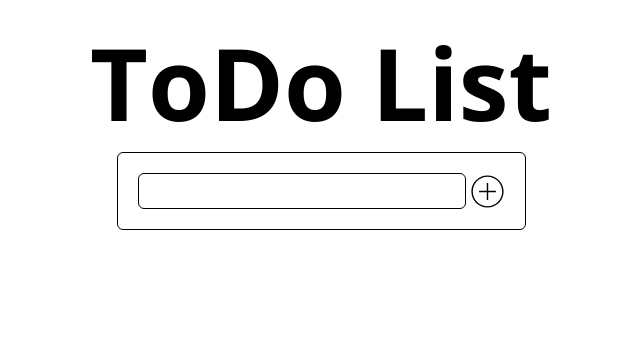
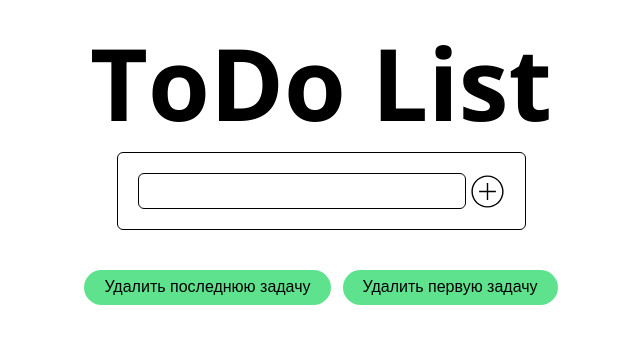
Before and after one commit to Zelelo622/todo-list, a React (Create React App) app: page / in a window 1280 px wide. Shown: the top 344 px of the page, without its empty margins (319-959 px from the left). Built offline with nearby package versions, Linux system fonts and the light colour scheme.

Commit message:
удаление из начала и конца списка

```diff
--- a/src/assets/styles/App.css
+++ b/src/assets/styles/App.css
@@ -164,6 +164,26 @@
   background-image: url(../img/cancel.svg);
 }
 
+.todo__toolse {
+  display: flex;
+  margin-bottom: 24px;
+}
+
+.todo__btn-removeLast {
+  background: rgba(30, 215, 96, 0.71);
+  border-radius: 500px;
+  padding: 8px 20px 9px;
+  font-size: 16px;
+}
+
+.todo__btn-removeFirst {
+  background: rgba(30, 215, 96, 0.71);
+  border-radius: 500px;
+  padding: 8px 20px 9px;
+  margin-left: 12px;
+  font-size: 16px;
+}
+
 .completed {
   opacity: 0.5;
   text-decoration: line-through;
--- a/src/components/TodoTools.js
+++ b/src/components/TodoTools.js
@@ -1,9 +1,34 @@
-import React from 'react'
+import { observer } from "mobx-react";
+import React, { useContext } from "react";
+import { Context } from "..";
 
-const TodoTools = () => {
+const TodoTools = observer(() => {
+  const { todos } = useContext(Context);
+
+  const handleRemoveLastTast = () => {
+    todos.removeLastTodoItem();
+  };
+
+  const handleRemoveFirstTask = () => {
+    todos.removeFirstTodoItem();
+  };
+
   return (
-    <div>TodoTools</div>
-  )
-}
+    <div className="todo__toolse">
+      <button
+        className="todo__btn-removeLast btn"
+        onClick={handleRemoveLastTast}
+      >
+        Удалить последнюю задачу
+      </button>
+      <button
+        className="todo__btn-removeFirst btn"
+        onClick={handleRemoveFirstTask}
+      >
+        Удалить первую задачу
+      </button>
+    </div>
+  );
+});
 
-export default TodoTools
+export default TodoTools;
--- a/src/pages/HomePage.js
+++ b/src/pages/HomePage.js
@@ -2,6 +2,7 @@ import React from "react";
 import AddTodoInput from "../components/AddTodoInput";
 import TodoList from "../components/TodoList";
 import { observer } from "mobx-react";
+import TodoTools from "../components/TodoTools";
 
 const HomePage = observer(() => {
   return (
@@ -11,6 +12,7 @@ const HomePage = observer(() => {
           <div className="todo__inner">
             <h1 className="todo__title">ToDo List</h1>
             <AddTodoInput />
+            <TodoTools />
             <TodoList />
           </div>
         </div>
--- a/src/store/TodoStore.js
+++ b/src/store/TodoStore.js
@@ -31,6 +31,14 @@ export default class TodoStore {
     }
   }
 
+  removeLastTodoItem () {
+    this._todos.pop();
+  }
+
+  removeFirstTodoItem () {
+    this._todos.shift();
+  }
+
   setTodos(todos) {
     this._todos = todos;
   }
@@ -42,4 +50,12 @@ export default class TodoStore {
   _findIndex(id) {
     return this._todos.findIndex((todo) => todo.id === id);
   }
+
+  _updateEvenIndexes() {
+    return this._todos.filter((_, index) => index % 2 === 0)
+  }
+
+  _updateOddIndexes() {
+    return this._todos.filter((_, index) => index % 2 !== 0)
+  }
 }
```
